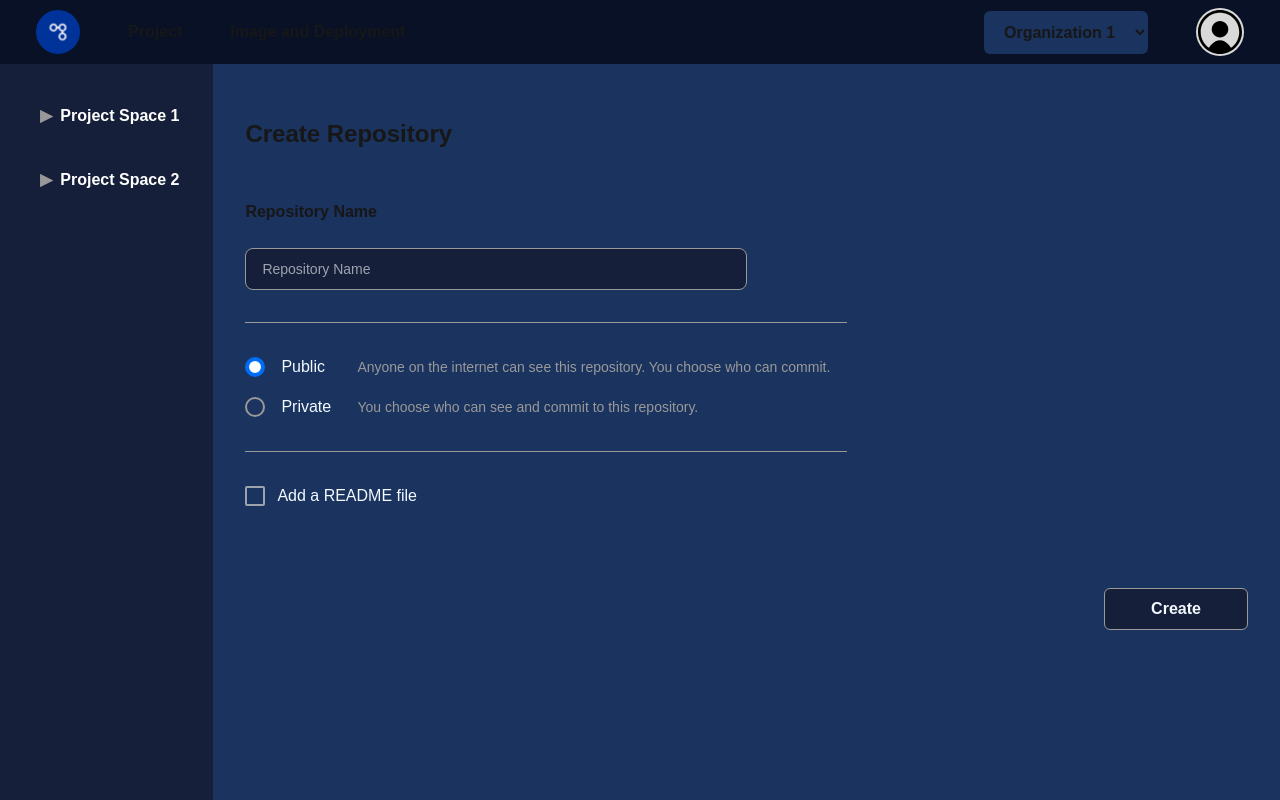
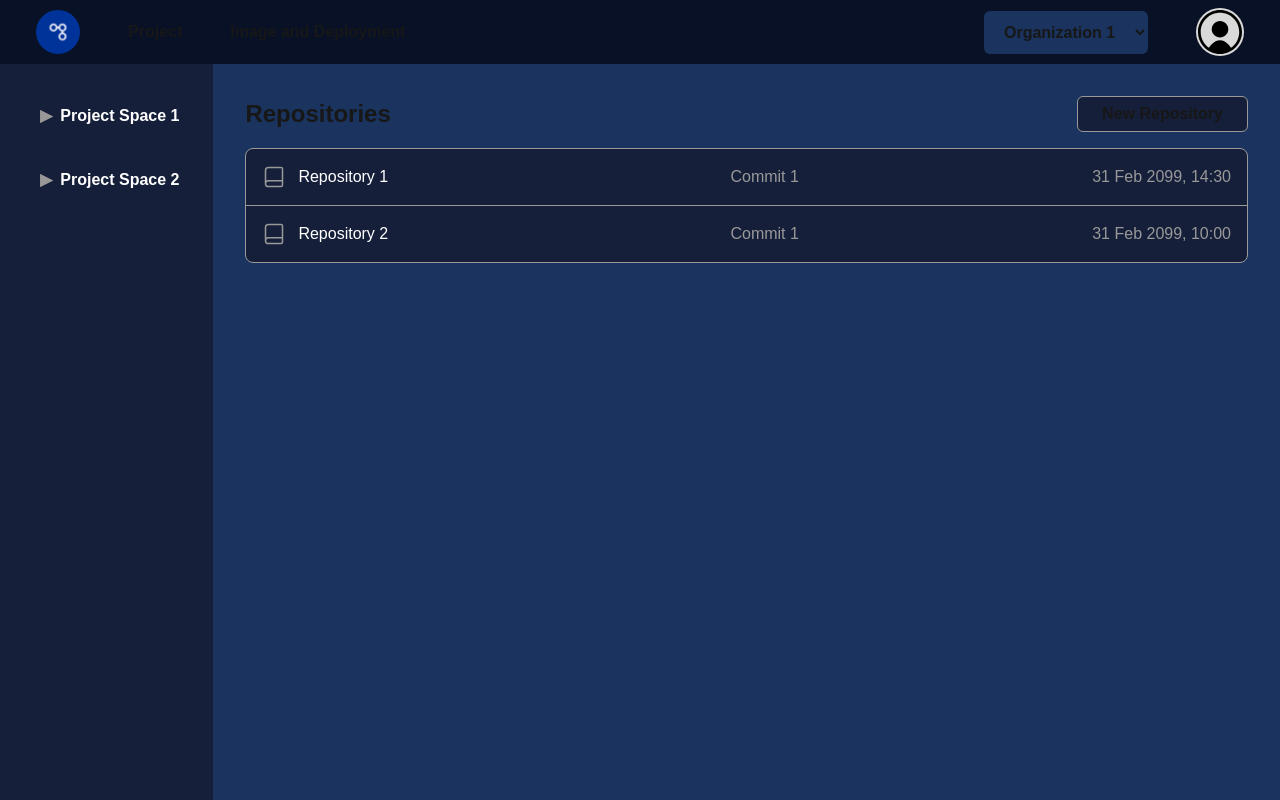
Before and after one commit to kappusuton-yon-tebaru/frontend, a Next.js app: page /project-space/new-repository in a window 1280 px wide. Built offline with nearby package versions, Linux system fonts and the light colour scheme.

Commit message:
feat: change route and add link

```diff
--- a/src/app/project-space/[id]/page.tsx
+++ b/src/app/project-space/[id]/page.tsx
@@ -1,15 +1,34 @@
+"use client";
+
 import Image from "next/image";
+import { useRouter, useParams } from "next/navigation";
 
 export default function ProjectSpace() {
+  const router = useRouter();
+  const { id } = useParams();
+
   const repositories = [
-    { name: "Repository 1", date: "31 Feb 2099", time: "14:30", msg:"Commit 1"},
-    { name: "Repository 2", date: "31 Feb 2099", time: "10:00", msg:"Commit 1"},
+    {
+      name: "Repository 1",
+      date: "31 Feb 2099",
+      time: "14:30",
+      msg: "Commit 1",
+    },
+    {
+      name: "Repository 2",
+      date: "31 Feb 2099",
+      time: "10:00",
+      msg: "Commit 1",
+    },
   ];
   return (
     <div>
       <div className="flex flex-row justify-between">
         <h1 className="font-bold text-[24px]">Repositories</h1>
-        <button className="border border-ci-modal-grey px-6 py-1 bg-ci-modal-black rounded-md font-bold">
+        <button
+          className="border border-ci-modal-grey px-6 py-1 bg-ci-modal-black rounded-md font-bold hover:bg-ci-modal-blue"
+          onClick={() => router.push(`/project-space/${id}/new-repository`)}
+        >
           New Repository
         </button>
       </div>
@@ -29,7 +48,9 @@ export default function ProjectSpace() {
               />
               <div className="grid grid-cols-3 w-full">
                 <div className="font-medium">{repo.name}</div>
-                <div className="text-ci-modal-grey flex justify-center">{repo.msg}</div>
+                <div className="text-ci-modal-grey flex justify-center">
+                  {repo.msg}
+                </div>
                 <div className="text-ci-modal-grey flex justify-end">
                   {repo.date + ", " + repo.time}
                 </div>
```
Also changed, not shown: src/app/project-space/[id]/new-repository/page.tsx (renamed from src/app/project-space/new-repository/page.tsx).
